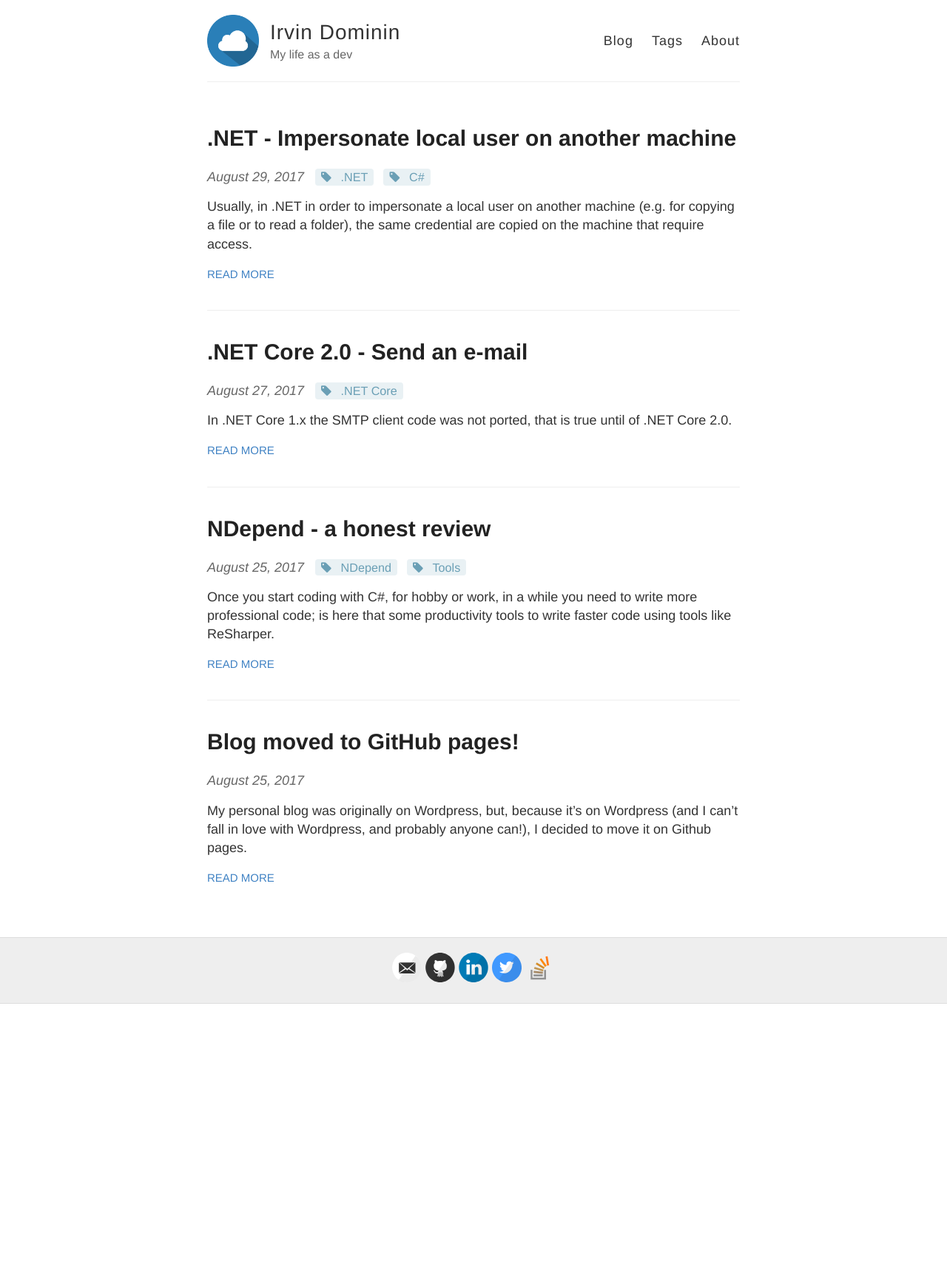
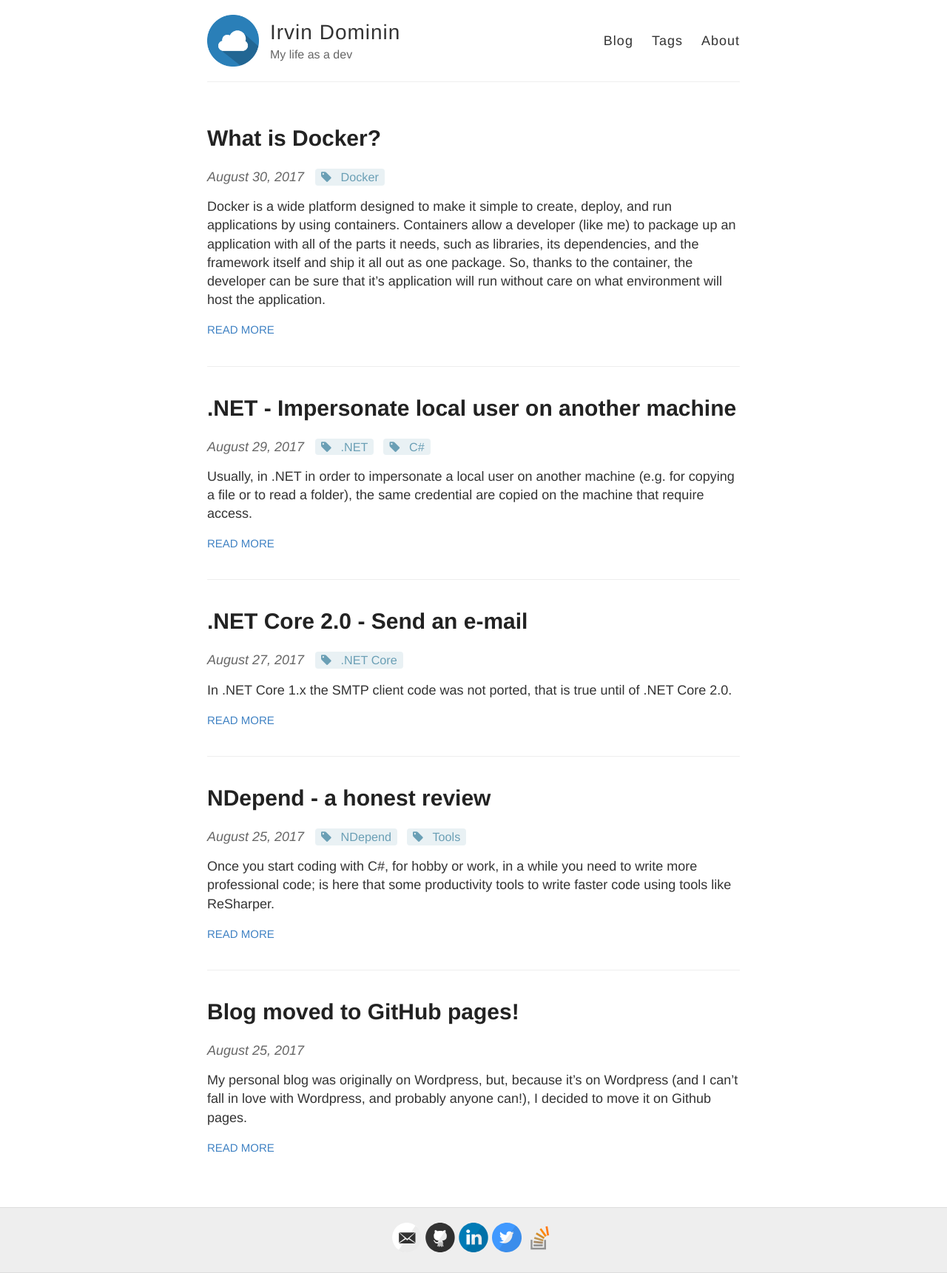
Before and after one commit to IrvinDominin/irvindominin.github.io, a Jekyll site: the page built from index.html, in a window 1280 px wide. Shown: the whole page at 74% size. Built offline with Jekyll 4.4.1, drawn with Linux system fonts in a browser that asks for light colours; nearby versions of some CDN libraries; before the commit the page ends 1357 px from its top, so only the background shows below that.

Commit message:
New post

```diff
--- a/_config.yml
+++ b/_config.yml
@@ -49,6 +49,8 @@ url: https://irvindominin.github.io
 # then add in the baseurl here, like this: "/repository-name"
 baseurl:
 
+repository: irvindominin/irvindominin.github.io
+
 #
 # !! You don't need to change any of the configuration flags below !!
 #
@@ -56,7 +58,7 @@ baseurl:
 permalink: /:title/
 
 # The release of Jekyll Now that you're using
-version: v1.2.0
+version: 1.0.0
 
 # Jekyll 3 now only supports Kramdown for Markdown
 kramdown:
--- /dev/null
+++ b/_posts/2017-8-30-What-is-Docker.md
@@ -0,0 +1,49 @@
+---
+layout: post
+title: What is Docker?
+category: Dev
+tags: [Docker]
+---
+
+Docker is a wide platform designed to make it simple to create, deploy, and run applications by using containers. Containers allow a developer (like me) to package up an application with all of the parts it needs, such as libraries, its dependencies, and the framework itself and ship it all out as one package. So, thanks to the container, the developer can be sure that it's application will run without care on what environment will host the application.
+
+Obviously if the application and the API used are strictly coupled to the OS the application will run only on a compatible host e.g. only on a Windows or Linux machine.
+
+Imagine Docker like a virtual machine. But, the main difference between them, is that Docker instead of creating a whole virtual operating system, allows applications to use the same kernel as the system that they're running on and only requires applications be shipped with things not already running on the host computer. This gives a performance boost and reduces the size of the application.
+
+<div>
+    <div class="post-comparison">
+        <figure>
+            <img class="alignnone size-full wp-image-119" src="/images/WhatIsDocker/VM.png" alt="glfdrio" />
+            <figcaption>Traditional VM</figcaption>
+        </figure>
+    </div>
+    <div  class="post-comparison">
+        <figure>
+            <img class="alignnone size-full wp-image-119" src="/images/WhatIsDocker/Container.png" alt="glfdrio" />
+            <figcaption>Container</figcaption>
+        </figure>
+    </div>
+</div>
+
+And VM and Docker can be combined to empower deploying, scaling and managing applications:
+<figure>
+    <img class="alignnone size-full wp-image-119" src="/images/WhatIsDocker/Together.png" alt="glfdrio" />
+    <figcaption>Containers and VMs used together</figcaption>
+</figure>
+
+<h2>For who Docker is designed?</h2>
+The Docker platform is designed to benefit both developers and system administrators, the problematic and well-knowed Dev vs. IT scenario. Using Docker these figures embrace the DevOps (developers + operations) philosophy.
+For developers, it means that they can focus on writing great code without fit the application on the machine that usually in prod is different than in QA. For sysadmins, Docker gives flexibility and potentially reduces the number of machines needed to run applications.
+
+<h2>A container is 1:1 to the machine?</h2>
+
+No! One of the main benefits is that a single Docker can run multiple containers.
+
+<h2>Getting started</h2>
+Docker provides a good and deep <a href="https://docs.docker.com/engine/docker-overview/">docs portal</a>, and is open source with a support coming from the community.
+
+Oh, I recommend to see their video on the <a href="https://www.youtube.com/user/dockerrun">Youtube</a> channel, it puts ligth on some common questions.
+
+I have particularly appreciated this:
+<iframe width="560" height="315" src="https://www.youtube.com/embed/IK3l9UhwOGU" frameborder="0" allowfullscreen></iframe>
--- a/style.scss
+++ b/style.scss
@@ -334,6 +334,10 @@ small.post-date {
   padding: 0;
 }
 
+div.post-comparison {
+  float: left;
+}
+
 // Settled on moving the import of syntax highlighting to the bottom of the CSS
 // ... Otherwise it really bloats up the top of the CSS file and makes it difficult to find the start
 @import "highlights";
```
Also changed, not shown: images/WhatIsDocker/Container.png (added), images/WhatIsDocker/Together.png (added), images/WhatIsDocker/VM.png (added).
